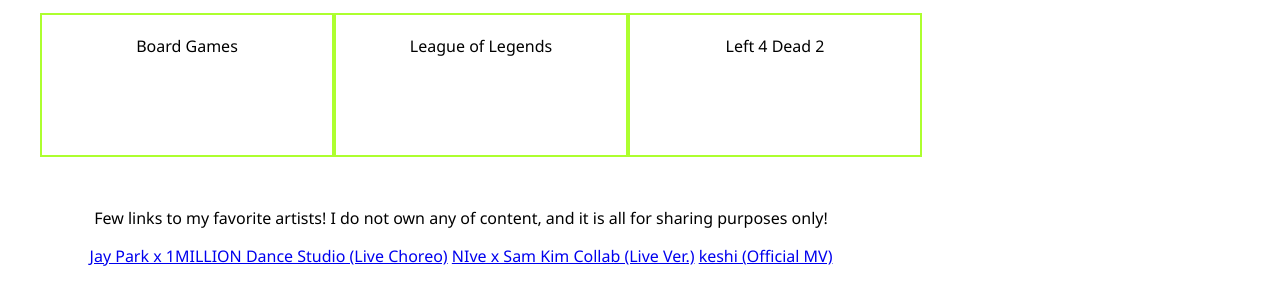
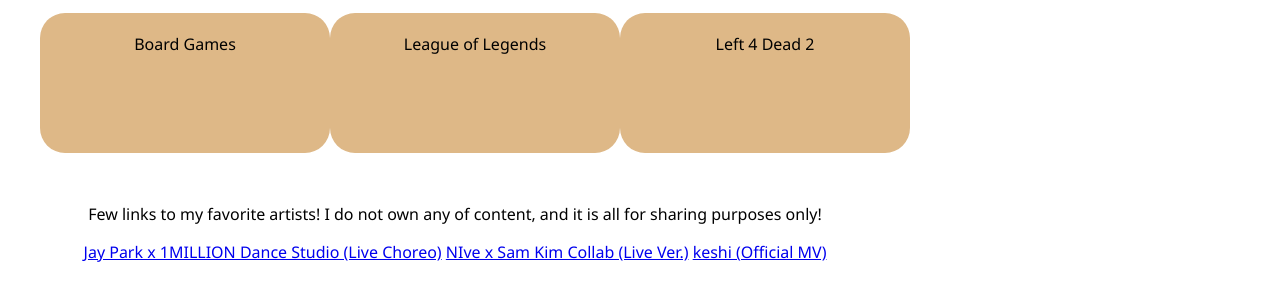
Before and after one commit to PocketThi3f/Boarded_Up, a plain HTML site: page webpages/about.html in a window 1280 px wide. Shown: the part 491-796 px from the top of the page. Drawn offline with nearby package versions, Linux system fonts and the light colour scheme.

Commit message:
changes to border on about page

```diff
--- a/css/index.css
+++ b/css/index.css
@@ -126,5 +126,6 @@ body {
     padding: 20px;
     width: 250px;
     height: 100px;
-    border: 2px solid greenyellow;
+    border-radius: 25px;
+    background-color: burlywood;
 }
```
